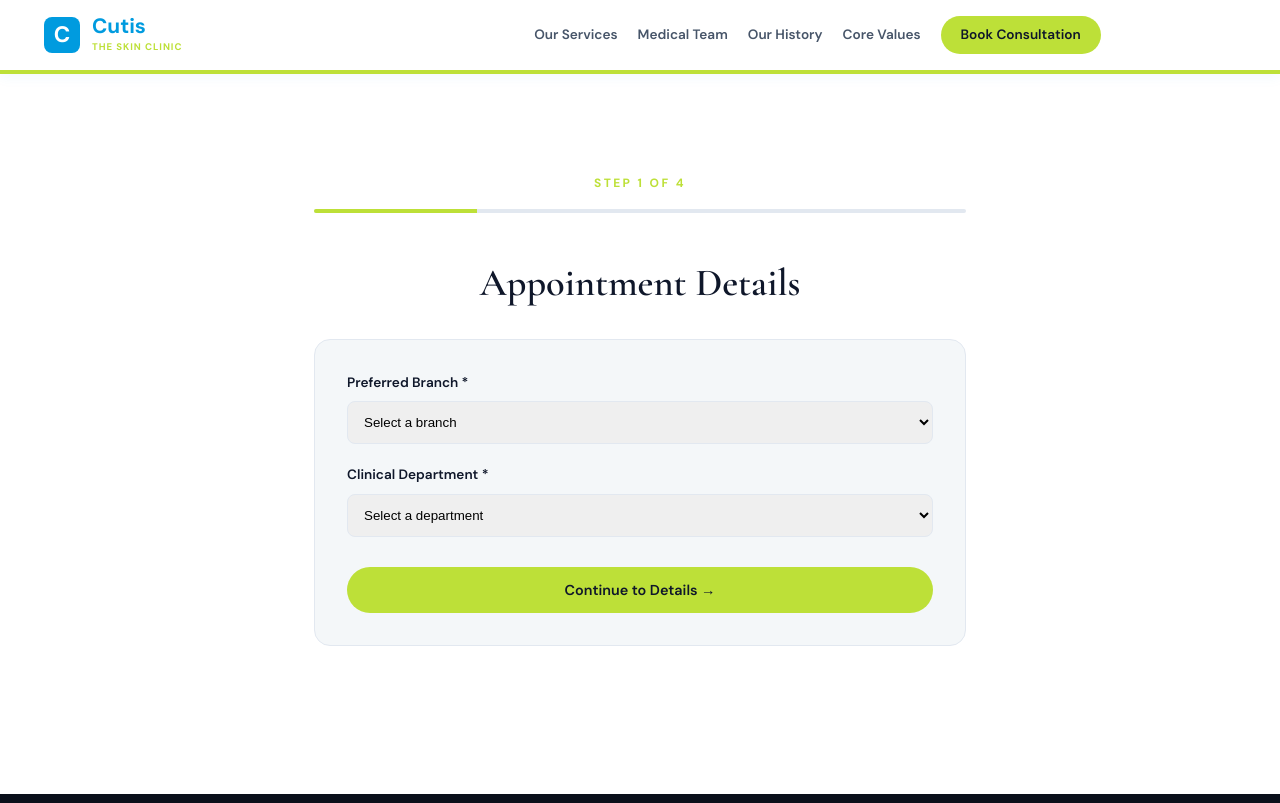
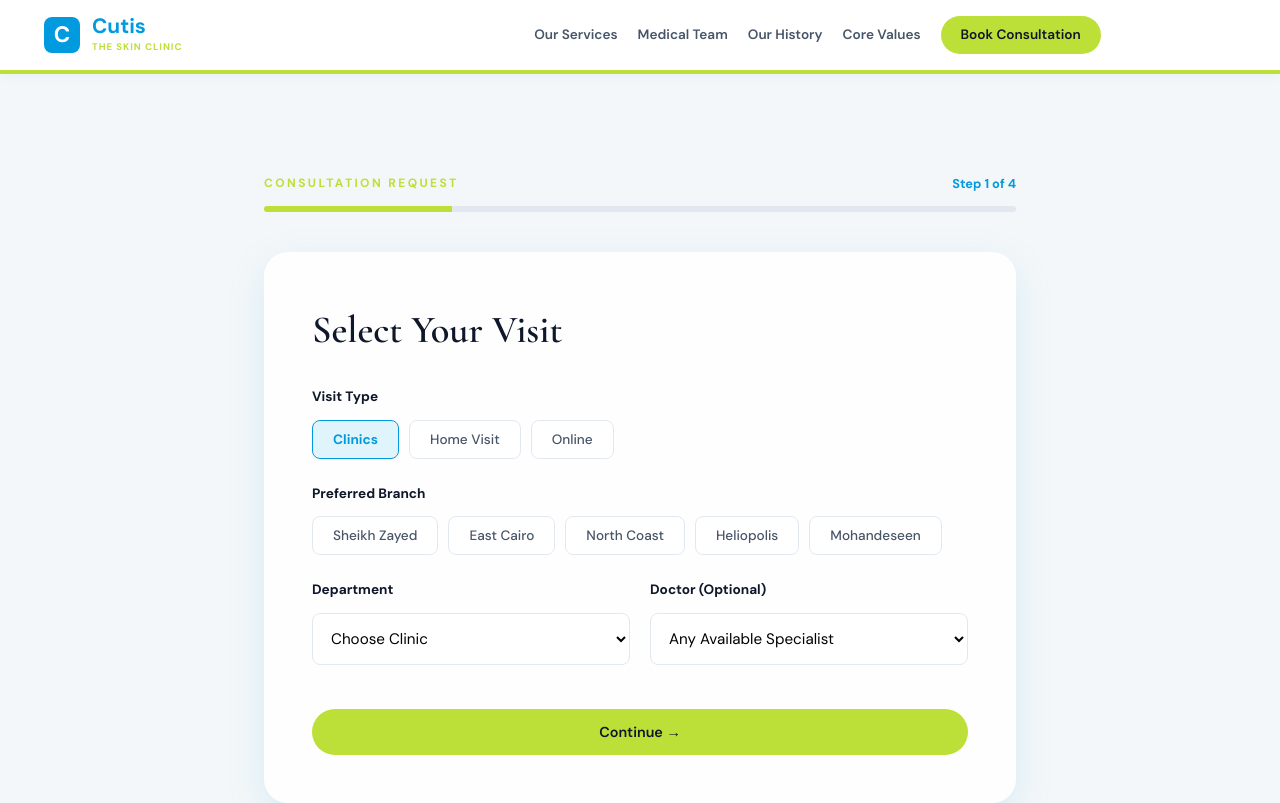
Before and after one commit to seif8545/cutis, a React (Create React App) app: page /book in a window 1280 px wide. Shown: the top 803 px of the page. Built offline with nearby package versions, Linux system fonts and the light colour scheme.

Commit message:
Update BookingPage.jsx

```diff
--- a/src/pages/BookingPage.jsx
+++ b/src/pages/BookingPage.jsx
@@ -2,21 +2,29 @@
 import React, { useState } from 'react';
 import '../styles/global.css';
 
-const BRANCHES = ["Heliopolis", "Mohandeseen", "Sheikh Zayed", "New Cairo (Tagamoa)"];
+const VISIT_TYPES = ["Clinics", "Home Visit", "Online"];
+const BRANCHES = ["Sheikh Zayed", "East Cairo", "North Coast", "Heliopolis", "Mohandeseen"];
 const DEPTS = ["Cosmetic Dermatology", "Advanced Laser Center", "Clinical Dermatology"];
-const SKIN_TYPES = ["I - Very Fair", "II - Fair", "III - Medium", "IV - Olive", "V - Brown", "VI - Dark"];
+const DOCTORS = ["Prof. Abdel-Rahim Abdallah", "Prof. Marwa Abdallah", "A. Prof. Mahmoud Abdallah", "Dr. Nehad Youssef", "Dr. Azza El-Azhary"];
 
 export default function BookingPage() {
   const [step, setStep] = useState(1);
   const [formData, setFormData] = useState({
-    branch: '', department: '',
-    firstName: '', lastName: '', phone: '', email: '', dob: '', gender: '', nationalId: '',
-    chiefComplaint: '', skinType: '', duration: '',
-    allergies: '', medications: '', previousTreatments: ''
+    visitType: 'Clinics',
+    branch: '',
+    department: '',
+    doctor: '',
+    fullName: '',
+    phone: '',
+    email: '',
+    chiefComplaint: '',
+    allergies: '',
+    medications: '',
+    source: ''
   });
 
-  const handleChange = (e) => {
-    setFormData({ ...formData, [e.target.name]: e.target.value });
+  const updateField = (name, value) => {
+    setFormData({ ...formData, [name]: value });
   };
 
   const nextStep = () => setStep(prev => prev + 1);
@@ -24,159 +32,189 @@ export default function BookingPage() {
 
   const submitBooking = (e) => {
     e.preventDefault();
-    // In a real app, this is where you send data to your backend (e.g., Firebase, Node.js)
-    console.log("Booking Submitted: ", formData);
-    setStep(5); // Move to success screen
+    console.log("Final Data: ", formData);
+    setStep(5);
   };
 
   return (
-    <div className="section bg-white" style={{ minHeight: 'calc(100vh - 80px)' }}>
-      <div className="container" style={{ maxWidth: '700px' }}>
+    <div className="section" style={{ background: 'var(--bg-main)', minHeight: 'calc(100vh - 70px)' }}>
+      <div className="container" style={{ maxWidth: '800px' }}>
 
-        {/* Progress Indicator */}
+        {/* Step Indicator */}
         {step < 5 && (
-          <div style={{ marginBottom: '40px', textAlign: 'center' }}>
-            <span className="eyebrow">Step {step} of 4</span>
-            <div style={{ height: '4px', background: 'var(--border-lt)', borderRadius: '100px', marginTop: '10px', overflow: 'hidden' }}>
-              <div style={{ width: `${(step / 4) * 100}%`, height: '100%', background: 'var(--brand-green)', transition: 'width 0.3s ease' }}></div>
+          <div style={{ marginBottom: '40px' }}>
+            <div style={{ display: 'flex', justifyContent: 'space-between', marginBottom: '12px' }}>
+              <span className="eyebrow" style={{ margin: 0 }}>Consultation Request</span>
+              <span style={{ fontWeight: '700', fontSize: '0.8rem', color: 'var(--brand-blue)' }}>Step {step} of 4</span>
+            </div>
+            <div style={{ height: '6px', background: 'var(--border-lt)', borderRadius: '100px', overflow: 'hidden' }}>
+              <div style={{ width: `${(step / 4) * 100}%`, height: '100%', background: 'var(--brand-green)', transition: 'width 0.5s cubic-bezier(0.4, 0, 0.2, 1)' }}></div>
             </div>
           </div>
         )}
 
-        {/* STEP 1: Branch & Service */}
+        <div className="glass-panel" style={{ padding: '48px', border: 'none', boxShadow: 'var(--shadow-md)' }}>
+
+          {/* STEP 1: SERVICE SELECTION (Segmented Pills) */}
           {step === 1 && (
-          <div style={{ animation: 'fadeIn 0.4s ease' }}>
-            <h2 className="heading-md" style={{ textAlign: 'center' }}>Appointment Details</h2>
-            <div style={{ background: 'var(--bg-main)', padding: '32px', borderRadius: '16px', border: '1px solid var(--border-lt)' }}>
-              <div style={{ display: 'flex', flexDirection: 'column', gap: '20px' }}>
-                <div>
-                  <label style={{ display: 'block', fontSize: '0.85rem', fontWeight: '600', marginBottom: '8px' }}>Preferred Branch *</label>
-                  <select name="branch" value={formData.branch} onChange={handleChange} style={{ width: '100%', padding: '12px', borderRadius: '8px', border: '1px solid var(--border-lt)' }}>
-                    <option value="">Select a branch</option>
-                    {BRANCHES.map(b => <option key={b} value={b}>{b}</option>)}
-                  </select>
+            <div className="reveal">
+              <h2 className="heading-md">Select Your Visit</h2>
+
+              <div className="form-group">
+                <label className="custom-label">Visit Type</label>
+                <div className="pill-grid">
+                  {VISIT_TYPES.map(type => (
+                    <button
+                      key={type}
+                      className={`pill-btn ${formData.visitType === type ? 'active' : ''}`}
+                      onClick={() => updateField('visitType', type)}
+                    >
+                      {type}
+                    </button>
+                  ))}
                 </div>
-                <div>
-                  <label style={{ display: 'block', fontSize: '0.85rem', fontWeight: '600', marginBottom: '8px' }}>Clinical Department *</label>
-                  <select name="department" value={formData.department} onChange={handleChange} style={{ width: '100%', padding: '12px', borderRadius: '8px', border: '1px solid var(--border-lt)' }}>
-                    <option value="">Select a department</option>
+              </div>
+
+              <div className="form-group">
+                <label className="custom-label">Preferred Branch</label>
+                <div className="pill-grid">
+                  {BRANCHES.map(b => (
+                    <button
+                      key={b}
+                      className={`pill-btn ${formData.branch === b ? 'active' : ''}`}
+                      onClick={() => updateField('branch', b)}
+                    >
+                      {b}
+                    </button>
+                  ))}
+                </div>
+              </div>
+
+              <div className="grid-2" style={{ gap: '20px' }}>
+                <div className="form-group">
+                  <label className="custom-label">Department</label>
+                  <select className="custom-select" value={formData.department} onChange={(e) => updateField('department', e.target.value)}>
+                    <option value="">Choose Clinic</option>
                     {DEPTS.map(d => <option key={d} value={d}>{d}</option>)}
                   </select>
                 </div>
+                <div className="form-group">
+                  <label className="custom-label">Doctor (Optional)</label>
+                  <select className="custom-select" value={formData.doctor} onChange={(e) => updateField('doctor', e.target.value)}>
+                    <option value="">Any Available Specialist</option>
+                    {DOCTORS.map(doc => <option key={doc} value={doc}>{doc}</option>)}
+                  </select>
                 </div>
-              <button className="btn btn-primary" style={{ width: '100%', marginTop: '30px' }} onClick={nextStep} disabled={!formData.branch || !formData.department}>Continue to Details →</button>
+              </div>
+
+              <button className="btn btn-primary" style={{ width: '100%', marginTop: '20px' }} onClick={nextStep} disabled={!formData.branch || !formData.department}>Continue →</button>
+            </div>
+          )}
+
+          {/* STEP 2: PERSONAL INFO */}
+          {step === 2 && (
+            <div className="reveal">
+              <h2 className="heading-md">Patient Details</h2>
+              <div className="form-group">
+                <label className="custom-label">Full Name</label>
+                <input type="text" className="custom-input" placeholder="John Doe" value={formData.fullName} onChange={(e) => updateField('fullName', e.target.value)} />
+              </div>
+              <div className="grid-2" style={{ gap: '20px' }}>
+                <div className="form-group">
+                  <label className="custom-label">Email Address</label>
+                  <input type="email" className="custom-input" placeholder="john@example.com" value={formData.email} onChange={(e) => updateField('email', e.target.value)} />
+                </div>
+                <div className="form-group">
+                  <label className="custom-label">Phone Number</label>
+                  <input type="tel" className="custom-input" placeholder="01xx xxx xxxx" value={formData.phone} onChange={(e) => updateField('phone', e.target.value)} />
+                </div>
+              </div>
+              <div style={{ display: 'flex', gap: '16px', marginTop: '24px' }}>
+                <button className="btn btn-outline" style={{ flex: 1, color: 'var(--text-dark)', borderColor: 'var(--border-lt)' }} onClick={prevStep}>Back</button>
+                <button className="btn btn-primary" style={{ flex: 2 }} onClick={nextStep} disabled={!formData.fullName || !formData.phone}>Next Step</button>
               </div>
             </div>
           )}
 
-        {/* STEP 2: Demographics */}
-        {step === 2 && (
-          <div style={{ animation: 'fadeIn 0.4s ease' }}>
-            <h2 className="heading-md" style={{ textAlign: 'center' }}>Patient Information</h2>
-            <div style={{ background: 'var(--bg-main)', padding: '32px', borderRadius: '16px', border: '1px solid var(--border-lt)' }}>
-              <div className="grid-2" style={{ gap: '20px', marginBottom: '20px' }}>
-                <div><label className="form-label">First Name *</label><input type="text" name="firstName" value={formData.firstName} onChange={handleChange} className="form-input" /></div>
-                <div><label className="form-label">Last Name *</label><input type="text" name="lastName" value={formData.lastName} onChange={handleChange} className="form-input" /></div>
-                <div><label className="form-label">Phone Number *</label><input type="tel" name="phone" value={formData.phone} onChange={handleChange} className="form-input" /></div>
-                <div><label className="form-label">Email Address *</label><input type="email" name="email" value={formData.email} onChange={handleChange} className="form-input" /></div>
-                <div><label className="form-label">Date of Birth *</label><input type="date" name="dob" value={formData.dob} onChange={handleChange} className="form-input" /></div>
-                <div>
-                  <label className="form-label">Gender</label>
-                  <select name="gender" value={formData.gender} onChange={handleChange} className="form-input">
-                    <option value="">Select</option><option value="Female">Female</option><option value="Male">Male</option>
-                  </select>
+          {/* STEP 3: MAIN CONCERN (Simplified) */}
+          {step === 3 && (
+            <div className="reveal">
+              <h2 className="heading-md">Medical Concern</h2>
+              <div className="form-group">
+                <label className="custom-label">What is your main concern? *</label>
+                <textarea
+                  className="custom-input"
+                  rows="6"
+                  placeholder="Please describe the skin issue or treatment you are interested in..."
+                  value={formData.chiefComplaint}
+                  onChange={(e) => updateField('chiefComplaint', e.target.value)}
+                ></textarea>
               </div>
-              </div>
-              <div style={{ display: 'flex', gap: '16px', marginTop: '30px' }}>
-                <button className="btn btn-outline" style={{ flex: 1 }} onClick={prevStep}>← Back</button>
-                <button className="btn btn-primary" style={{ flex: 2 }} onClick={nextStep} disabled={!formData.firstName || !formData.phone}>Next: Clinical Intake →</button>
-              </div>
+              <div style={{ display: 'flex', gap: '16px', marginTop: '24px' }}>
+                <button className="btn btn-outline" style={{ flex: 1, color: 'var(--text-dark)', borderColor: 'var(--border-lt)' }} onClick={prevStep}>Back</button>
+                <button className="btn btn-primary" style={{ flex: 2 }} onClick={nextStep} disabled={!formData.chiefComplaint}>Medical History →</button>
               </div>
             </div>
           )}
 
-        {/* STEP 3: Clinical Intake */}
-        {step === 3 && (
-          <div style={{ animation: 'fadeIn 0.4s ease' }}>
-            <h2 className="heading-md" style={{ textAlign: 'center' }}>Reason for Visit</h2>
-            <div style={{ background: 'var(--bg-main)', padding: '32px', borderRadius: '16px', border: '1px solid var(--border-lt)' }}>
-              <div style={{ display: 'flex', flexDirection: 'column', gap: '20px' }}>
-                <div>
-                  <label className="form-label">Chief Complaint / Main Concern *</label>
-                  <textarea name="chiefComplaint" value={formData.chiefComplaint} onChange={handleChange} className="form-input" rows="3" placeholder="Please describe your primary skin concern..."></textarea>
+          {/* STEP 4: HISTORY & SUBMIT */}
+          {step === 4 && (
+            <div className="reveal">
+              <h2 className="heading-md">Final Review</h2>
+              <div className="form-group">
+                <label className="custom-label">Known Allergies</label>
+                <input type="text" className="custom-input" placeholder="None" value={formData.allergies} onChange={(e) => updateField('allergies', e.target.value)} />
               </div>
-                <div className="grid-2" style={{ gap: '20px' }}>
-                  <div>
-                    <label className="form-label">Fitzpatrick Skin Type</label>
-                    <select name="skinType" value={formData.skinType} onChange={handleChange} className="form-input">
-                      <option value="">Select</option>
-                      {SKIN_TYPES.map(t => <option key={t} value={t}>{t}</option>)}
-                    </select>
+              <div className="form-group">
+                <label className="custom-label">Current Medications</label>
+                <input type="text" className="custom-input" placeholder="List any medications" value={formData.medications} onChange={(e) => updateField('medications', e.target.value)} />
               </div>
-                  <div>
-                    <label className="form-label">Duration of Concern</label>
-                    <select name="duration" value={formData.duration} onChange={handleChange} className="form-input">
-                      <option value="">Select</option><option value="Days">Days</option><option value="Weeks">Weeks</option><option value="Months">Months</option><option value="Years">Years</option>
-                    </select>
+
+              {/* Reference Image ReCAPTCHA style element */}
+              <div style={{ padding: '16px', border: '1px solid var(--border-lt)', borderRadius: '8px', display: 'flex', alignItems: 'center', gap: '12px', marginBottom: '24px', background: '#fcfcfc' }}>
+                <input type="checkbox" style={{ width: '20px', height: '20px' }} required />
+                <span style={{ fontSize: '0.85rem', color: 'var(--text-mid)' }}>I'm not a robot</span>
               </div>
-                </div>
-              </div>
-              <div style={{ display: 'flex', gap: '16px', marginTop: '30px' }}>
-                <button className="btn btn-outline" style={{ flex: 1 }} onClick={prevStep}>← Back</button>
-                <button className="btn btn-primary" style={{ flex: 2 }} onClick={nextStep} disabled={!formData.chiefComplaint}>Next: Medical History →</button>
-              </div>
+
+              <div style={{ display: 'flex', gap: '16px' }}>
+                <button className="btn btn-outline" style={{ flex: 1, color: 'var(--text-dark)', borderColor: 'var(--border-lt)' }} onClick={prevStep}>Back</button>
+                <button className="btn btn-primary" style={{ flex: 2 }} onClick={submitBooking}>Book Appointment</button>
               </div>
             </div>
           )}
 
-        {/* STEP 4: Medical History */}
-        {step === 4 && (
-          <div style={{ animation: 'fadeIn 0.4s ease' }}>
-            <h2 className="heading-md" style={{ textAlign: 'center' }}>Medical History</h2>
-            <p style={{ textAlign: 'center', color: 'var(--text-muted)', marginBottom: '24px' }}>This information is kept strictly confidential.</p>
-            <div style={{ background: 'var(--bg-main)', padding: '32px', borderRadius: '16px', border: '1px solid var(--border-lt)' }}>
-              <div style={{ display: 'flex', flexDirection: 'column', gap: '20px' }}>
-                <div>
-                  <label className="form-label" style={{ color: 'var(--brand-blue)' }}>Known Allergies ⚠</label>
-                  <textarea name="allergies" value={formData.allergies} onChange={handleChange} className="form-input" rows="2" placeholder="List any drug, food, or topical allergies"></textarea>
+          {/* STEP 5: SUCCESS */}
+          {step === 5 && (
+            <div style={{ textAlign: 'center', animation: 'fadeIn 0.6s ease' }}>
+              <div style={{ width: '80px', height: '80px', background: 'var(--brand-green)', borderRadius: '50%', display: 'flex', alignItems: 'center', justifyContent: 'center', margin: '0 auto 24px', fontSize: '2rem' }}>✓</div>
+              <h2 className="heading-md">Request Sent!</h2>
+              <p style={{ color: 'var(--text-mid)', marginBottom: '32px' }}>
+                Thank you, <strong>{formData.fullName}</strong>. Our medical coordinators at the {formData.branch} branch will call you shortly to confirm your slot.
+              </p>
+              <button className="btn btn-primary" onClick={() => window.location.href="/"}>Back to Home</button>
             </div>
-                <div>
-                  <label className="form-label">Current Medications</label>
-                  <textarea name="medications" value={formData.medications} onChange={handleChange} className="form-input" rows="2" placeholder="List all current medications and supplements"></textarea>
-                </div>
-                <div>
-                  <label className="form-label">Previous Dermatological Treatments</label>
-                  <textarea name="previousTreatments" value={formData.previousTreatments} onChange={handleChange} className="form-input" rows="2" placeholder="E.g., Accutane in 2021, Laser hair removal, etc."></textarea>
+          )}
         </div>
       </div>
-              <div style={{ display: 'flex', gap: '16px', marginTop: '30px' }}>
-                <button className="btn btn-outline" style={{ flex: 1 }} onClick={prevStep}>← Back</button>
-                <button className="btn btn-primary" style={{ flex: 2, background: 'var(--brand-green)', color: '#1e293b' }} onClick={submitBooking}>Confirm & Submit Booking ✓</button>
-              </div>
-            </div>
-          </div>
-        )}
 
-        {/* STEP 5: Success Screen */}
-        {step === 5 && (
-          <div style={{ textAlign: 'center', padding: '60px 20px', animation: 'fadeIn 0.5s ease' }}>
-            <div style={{ fontSize: '4rem', color: 'var(--brand-green)', marginBottom: '20px' }}>✓</div>
-            <h2 className="heading-md">Request Received</h2>
-            <p style={{ color: 'var(--text-mid)', fontSize: '1.1rem', marginBottom: '30px' }}>
-              Thank you, {formData.firstName}. Your consultation request for the <strong>{formData.branch}</strong> branch has been securely submitted. Our medical coordinators will contact you shortly to confirm your exact time slot.
-            </p>
-            <button className="btn btn-outline" onClick={() => window.location.href="/"}>Return to Homepage</button>
-          </div>
-        )}
+      <style>{`
+        .form-group { margin-bottom: 24px; }
+        .custom-label { display: block; font-size: 0.85rem; font-weight: 700; color: var(--text-dark); margin-bottom: 12px; }
 
-      </div>
+        .pill-grid { display: flex; flex-wrap: wrap; gap: 10px; }
+        .pill-btn {
+          padding: 10px 20px; border-radius: 8px; border: 1px solid var(--border-lt);
+          background: #fff; font-size: 0.85rem; font-weight: 500; color: var(--text-mid);
+          transition: all 0.2s ease;
+        }
+        .pill-btn:hover { border-color: var(--brand-blue); color: var(--brand-blue); }
+        .pill-btn.active { background: var(--brand-blue-lt); border-color: var(--brand-blue); color: var(--brand-blue); font-weight: 700; }
 
-      {/* Inline styles for forms to keep it self-contained for now */}
-      <style>{`
-        .form-label { display: block; font-size: 0.85rem; font-weight: 600; margin-bottom: 8px; color: var(--text-dark); }
-        .form-input { width: 100%; padding: 12px; border-radius: 8px; border: 1px solid var(--border-lt); font-family: inherit; font-size: 0.95rem; }
-        .form-input:focus { outline: none; border-color: var(--brand-blue); box-shadow: 0 0 0 3px rgba(0, 156, 219, 0.1); }
-        @keyframes fadeIn { from { opacity: 0; transform: translateY(10px); } to { opacity: 1; transform: translateY(0); } }
+        .custom-input, .custom-select {
+          width: 100%; padding: 14px; border-radius: 8px; border: 1px solid var(--border-lt);
+          font-family: var(--font-sans); font-size: 0.95rem; background: #fff;
+        }
+        .custom-input:focus { outline: none; border-color: var(--brand-blue); box-shadow: 0 0 0 4px var(--brand-blue-lt); }
       `}</style>
     </div>
   );
```
Lines whose indentation alone changed are shown as unchanged.
